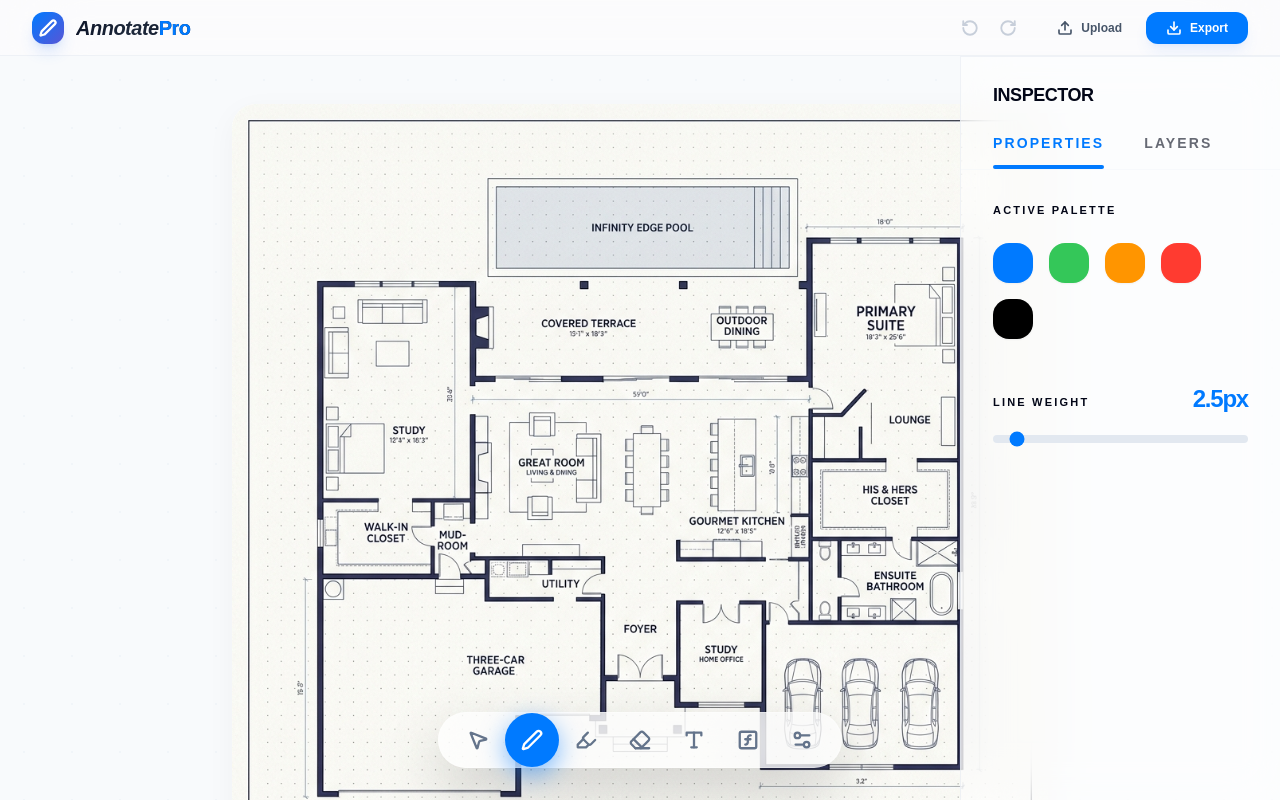
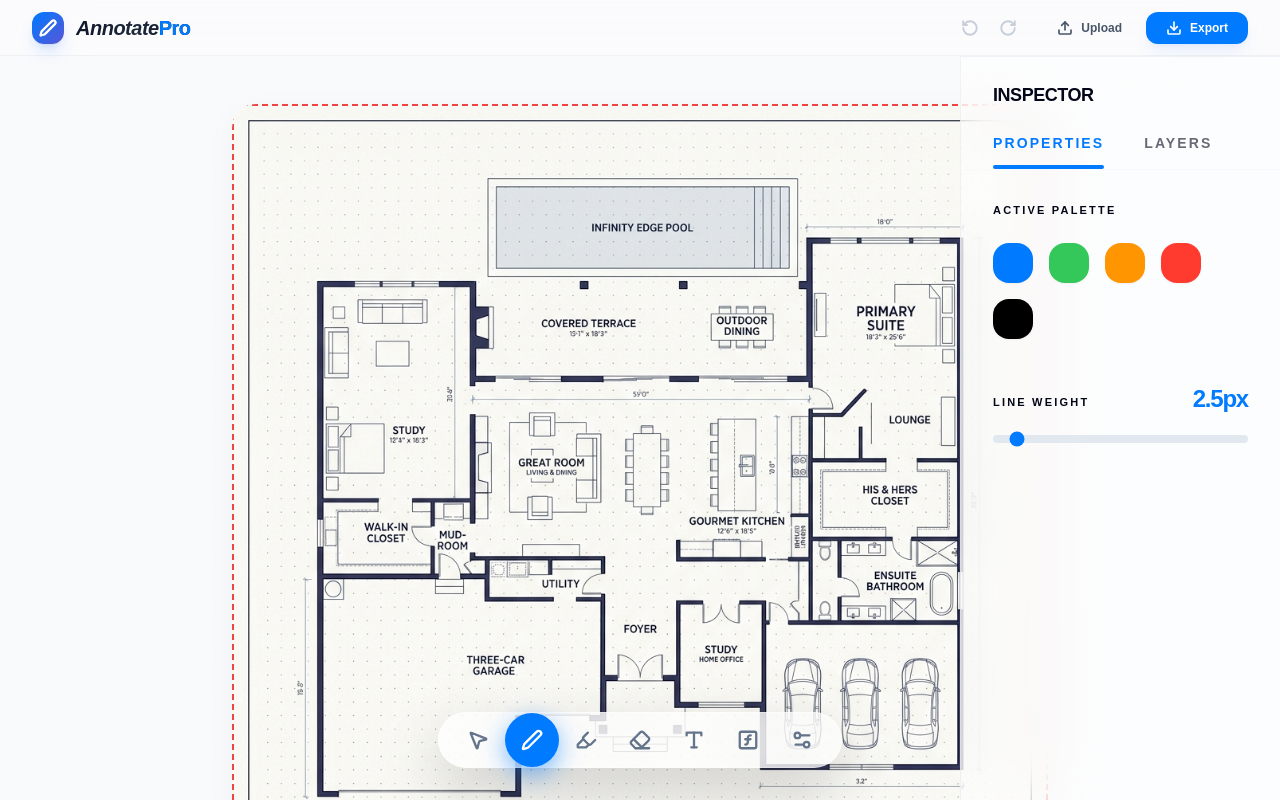
Before and after one commit to mashidafarsha/AnnotatePro, a React (Vite) app: page / in a window 1280 px wide. Built offline with nearby package versions, Linux system fonts and the light colour scheme.

Commit message:
debug: add granular logs and visual debug border for production troubleshooting

```diff
--- a/src/components/CanvasLayer.tsx
+++ b/src/components/CanvasLayer.tsx
@@ -1,4 +1,4 @@
-import React, { useRef, useLayoutEffect, useState } from 'react';
+import React, { useRef, useLayoutEffect, useState, useEffect } from 'react';
 import { Stage, Layer, Path, Text, Image as KonvaImage } from 'react-konva';
 import { useEditor, type Point } from '../store/EditorContext';
 import { getStroke } from 'perfect-freehand';
@@ -95,10 +95,20 @@ export const CanvasLayer: React.FC<CanvasLayerProps> = ({ containerRef }) => {
     return window.innerWidth < 768 ? 0.7 : 1;
   }, [size.width]);
 
+  // Production Debug Logs
+  useEffect(() => {
+    console.log('CanvasLayer Engine Initialized. Active Tool:', activeTool);
+  }, [activeTool]);
+
+  useEffect(() => {
+    console.log('Current Annotations Status:', annotations.length, 'entries');
+  }, [annotations]);
+
   useLayoutEffect(() => {
     if (!containerRef.current) return;
     const updateSize = () => {
       const { clientWidth, clientHeight } = containerRef.current!;
+      console.log('Stage Resize Triggered:', { clientWidth, clientHeight });
       setSize({ width: clientWidth, height: clientHeight });
     };
 
@@ -149,6 +159,7 @@ export const CanvasLayer: React.FC<CanvasLayerProps> = ({ containerRef }) => {
   };
 
   const handlePointerUp = () => {
+    console.log('Pointer Up. isDrawing:', isDrawing.current);
     if (!isDrawing.current) return;
     isDrawing.current = false;
 
@@ -191,6 +202,7 @@ export const CanvasLayer: React.FC<CanvasLayerProps> = ({ containerRef }) => {
 
   const handleStageClick = () => {
     const pos = getRelativePointerPosition();
+    console.log('Stage Click/Tap Detected at:', pos, 'Tool:', activeTool);
     if (!pos) return;
 
     if (activeTool === 'select') {
@@ -299,7 +311,7 @@ export const CanvasLayer: React.FC<CanvasLayerProps> = ({ containerRef }) => {
   return (
     <div
       className="absolute inset-0 z-[9999] pointer-events-auto"
-      style={{ touchAction: 'none' }}
+      style={{ touchAction: 'none', border: '2px dashed #ef4444' }}
     >
       <Stage
         ref={stageRef}
```
